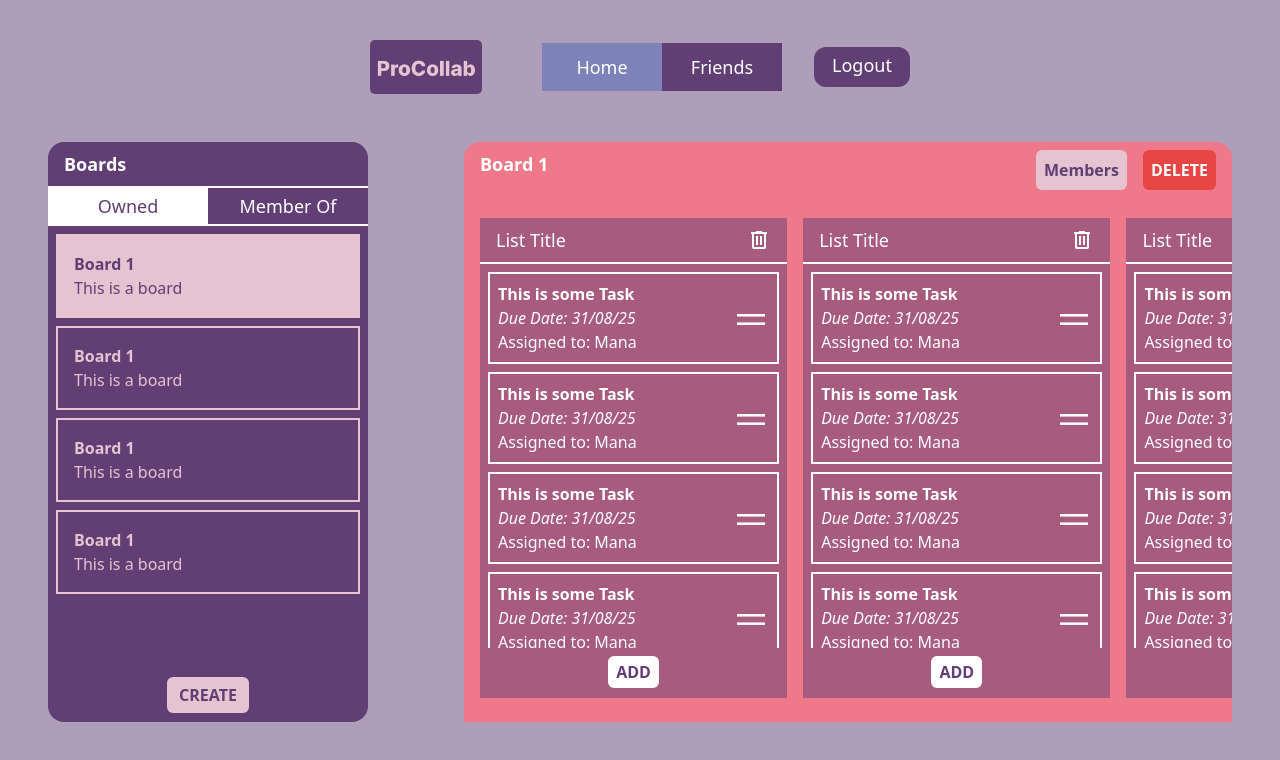
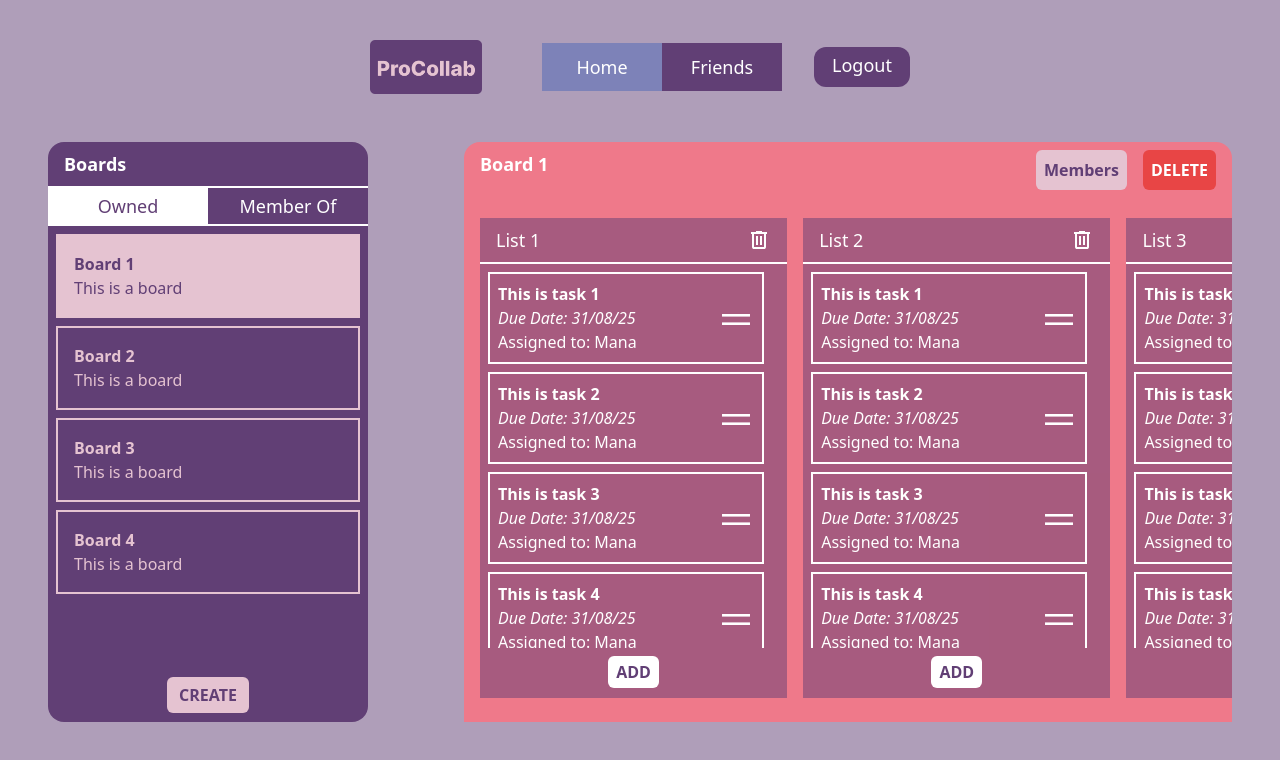
Before and after one commit to ImranullahKhann/project-collaboration, a React (Vite) app in the folder client/: page / in a window 1280 px wide. Shown: the top 760 px of the page. Built offline with nearby package versions, Linux system fonts and the light colour scheme.

Commit message:
Working on the dragging functionality

```diff
--- a/client/package.json
+++ b/client/package.json
@@ -10,6 +10,7 @@
     "preview": "vite preview"
   },
   "dependencies": {
+    "@dnd-kit/core": "^6.3.1",
     "@tailwindcss/postcss": "^4.1.12",
     "postcss": "^8.5.6",
     "react": "^19.1.0",
--- a/client/src/components/Boards/Board.jsx
+++ b/client/src/components/Boards/Board.jsx
@@ -1,6 +1,6 @@
 const Board = ({ boardInfo }) => {
     return (
-        <div className={boardInfo.active ? "boardActive" : "boardInactive"} >
+        <div className={boardInfo.active ? "boardActive" : "boardInactive"}>
             <h2 className="font-bold">{ boardInfo.title }</h2>
             <h3>{ boardInfo.desc }</h3>
         </div>
--- a/client/src/components/Boards/Boards.jsx
+++ b/client/src/components/Boards/Boards.jsx
@@ -5,22 +5,26 @@ const Boards = () => {
     const [boardsView, setBoardsView] = useState("Owned")
     const boards = [
         {
+            id: 1,
             title : "Board 1",
             desc : "This is a board",
             active: true
         },
         {
-            title : "Board 1",
+            id: 2,
+            title : "Board 2",
             desc : "This is a board",
             active: false
         },
         {
-            title : "Board 1",
+            id: 3,
+            title : "Board 3",
             desc : "This is a board",
             active: false
         },
         {
-            title : "Board 1",
+            id: 4,
+            title : "Board 4",
             desc : "This is a board",
             active: false
         },
@@ -36,7 +40,7 @@ const Boards = () => {
             <div className="h-3/4 overflow-y-auto px-2">
                 {/* Render All Boards */}
                 {boards.map(board => (
-                    <Board boardInfo={board} />
+                    <Board key={board.id} boardInfo={board} />
                 ))}
             </div>
             <div className="flex justify-center mt-2">
--- a/client/src/components/Friends.jsx
+++ b/client/src/components/Friends.jsx
@@ -1,9 +1,24 @@
 const Friends = () => {
     return (
-        <>
-            <h1>Your friends</h1>
-            <h2>Empty lol</h2>
-        </>
+        <main>
+            <section>
+                <h1>Profile</h1>
+                <h2>Username</h2>
+            </section>
+            <form action="">
+                <input type="text" placeholder="Enter user id" />
+                <button>Send Friend Request</button>
+            </form>
+            <section>
+                <h2>Friends</h2>
+                <ul>
+                    <li>friend carrd</li>
+                    <li>friend carrd</li>
+                    <li>friend carrd</li>
+                    <li>friend carrd</li>
+                </ul>
+            </section>
+        </main>
     )
 }
 
--- a/client/src/components/Tasks/Card.jsx
+++ b/client/src/components/Tasks/Card.jsx
@@ -1,12 +1,21 @@
 import slider from "@/assets/slider.svg"
+import { useDraggable } from "@dnd-kit/core";
 
-export default function Card () {
+export default function Card ({ info }) {
+    const {attributes, listeners, setNodeRef, transform} = useDraggable({
+            id: info.id,
+        });
+    const style = transform ? {
+        transform: `translate3d(${transform.x}px, ${transform.y}px, 0)`,
+        position: "absolute",
+    } : undefined
+
     return (
-        <div className="border-white border-2 mt-2 p-2 relative cursor-pointer">
-            <h3 className="font-bold">This is some Task</h3>
+        <div ref={ setNodeRef } style={style}className="border-white border-2 mt-2 p-2 w-69 relative cursor-pointer hover:bg-darkOne" >
+            <h3 className="font-bold">{info.title}</h3>
             <h3 className="italic">Due Date: 31/08/25</h3>
             <h3>Assigned to: Mana</h3>
-            <img className="w-7 absolute top-10 right-3 hover:w-7.5" src={slider} alt="" />
+            <img className="w-7 absolute top-10 right-3 hover:w-7.5" src={slider} {...attributes} {...listeners} alt="" />
         </div>
     )
 }
--- a/client/src/components/Tasks/List.jsx
+++ b/client/src/components/Tasks/List.jsx
@@ -1,19 +1,59 @@
 import Card from './Card'
 import deleteCard from "@/assets/delete-card.svg"
+import { DndContext, useDraggable, useDroppable } from '@dnd-kit/core'
 
-const List = () => {
+const List = ({ info }) => {
+    function handleDragEnd(event) {
+        const {over} = event;
+
+        console.log(over ? over.id : null);
+    }
+
+    const cards = [
+        {
+            id: 0,
+            title: "This is task 1"
+        },
+        {
+            id: 1,
+            title: "This is task 2"
+        },
+        {
+            id: 3,
+            title: "This is task 3"
+        },
+        {
+            id: 4,
+            title: "This is task 4"
+        },
+    ]
+
+    const {attributes, listeners, setNodeRef, transform} = useDraggable({
+        id: info.id,
+    });
+    const style = transform ? {
+        transform: `translate3d(${transform.x}px, 0px, 0)`,
+    } : undefined
+
+    const {isOver, setNodeRef2} = useDroppable({
+        id: "cards"
+    })
+
+    const style2 = {
+        backgroundColor: isOver ? 'green' : undefined,
+    };
+
     return (
-        <div className="bg-lightDarkOne w-2/5 h-120 ml-4 flex-shrink-0">
-            <div className='border-b-white border-b-2 flex justify-between py-2 px-4'>
-                <h2 className='text-lg'>List Title</h2>
+        <div ref={setNodeRef} style={style} className="bg-lightDarkOne w-2/5 h-120 ml-4 flex-shrink-0">
+            <div  className='border-b-white border-b-2 flex justify-between py-2 px-4 cursor-pointer' {...listeners} {...attributes}>
+                <h2 className='text-lg'>{ info.title }</h2>
                 <img className="cursor-pointer hover:w-6.5" src={deleteCard} alt="" />
             </div>
-            <div className='px-2 max-h-4/5 overflow-y-auto'>
-                <Card />
-                <Card />
-                <Card />
-                <Card />
+            <DndContext  onDragEnd={handleDragEnd}>
+            <div ref={setNodeRef2} className='px-2 h-4/5 overflow-y-auto' style={style2}>
+                { cards.map(card => <Card key={card.id} info={card} />) }
             </div>
+            </DndContext>
             <div className="flex justify-center mt-2 mb-2">
                 <a href="#" className="inline-block bg-white text-darkOne px-2 py-1 rounded-md font-semibold">ADD</a>
             </div>
--- a/client/src/components/Tasks/Lists.jsx
+++ b/client/src/components/Tasks/Lists.jsx
@@ -1,6 +1,35 @@
 import List from "./List"
+import { DndContext, useDroppable } from "@dnd-kit/core"
 
 export default function Lists () {
+    const {isOver, setNodeRef} = useDroppable({
+        id: "droppable",
+    })
+    const style = {
+        backgroundColor: isOver ? 'green' : undefined,
+    };
+
+    console.log(isOver)
+
+    const lists = [
+        {
+            id: 1,
+            title: "List 1"
+        },
+        {
+            id: 2,
+            title: "List 2"
+        },
+        {
+            id: 3,
+            title: "List 3"
+        },
+        {
+            id: 4,
+            title: "List 4"
+        },
+    ]
+
     return (
         <div className="bg-darkTwo text-white h-145 w-3/5 rounded-2xl rounded-b-none flex-shrink-0">
             <div className="flex justify-between">
@@ -10,14 +39,16 @@ export default function Lists () {
                     <a href="#" className="inline-block bg-dangerRed text-white font-bold p-2 rounded-md">DELETE</a>
                 </div>
             </div>
-            <div className="flex flex-row mt-5 w-full overflow-x-auto h-130">
-                <List />
-                <List />
-                <List />
-                <div className="flex items-center">
-                    <a className="inline-block w-35 mx-4 py-1 rounded-md bg-lightTwo text-darkOne font-semibold text-center" href="#">ADD NEW LIST</a>
+            <DndContext>
+                <div ref={setNodeRef} style={style} className="flex flex-row mt-5 w-full overflow-x-auto h-130">
+                    {
+                        lists.map(list => <List key={lists.id} info={ list }/>)
+                    }
+                    <div className="flex items-center">
+                        <a className="inline-block w-35 mx-4 py-1 rounded-md bg-lightTwo text-darkOne font-semibold text-center" href="#">ADD NEW LIST</a>
+                    </div>
                 </div>
-            </div>
+            </DndContext>
         </div>
     )
 }
```
Also changed, not shown: 1 other file (tests, documents, lock files or other folders).
